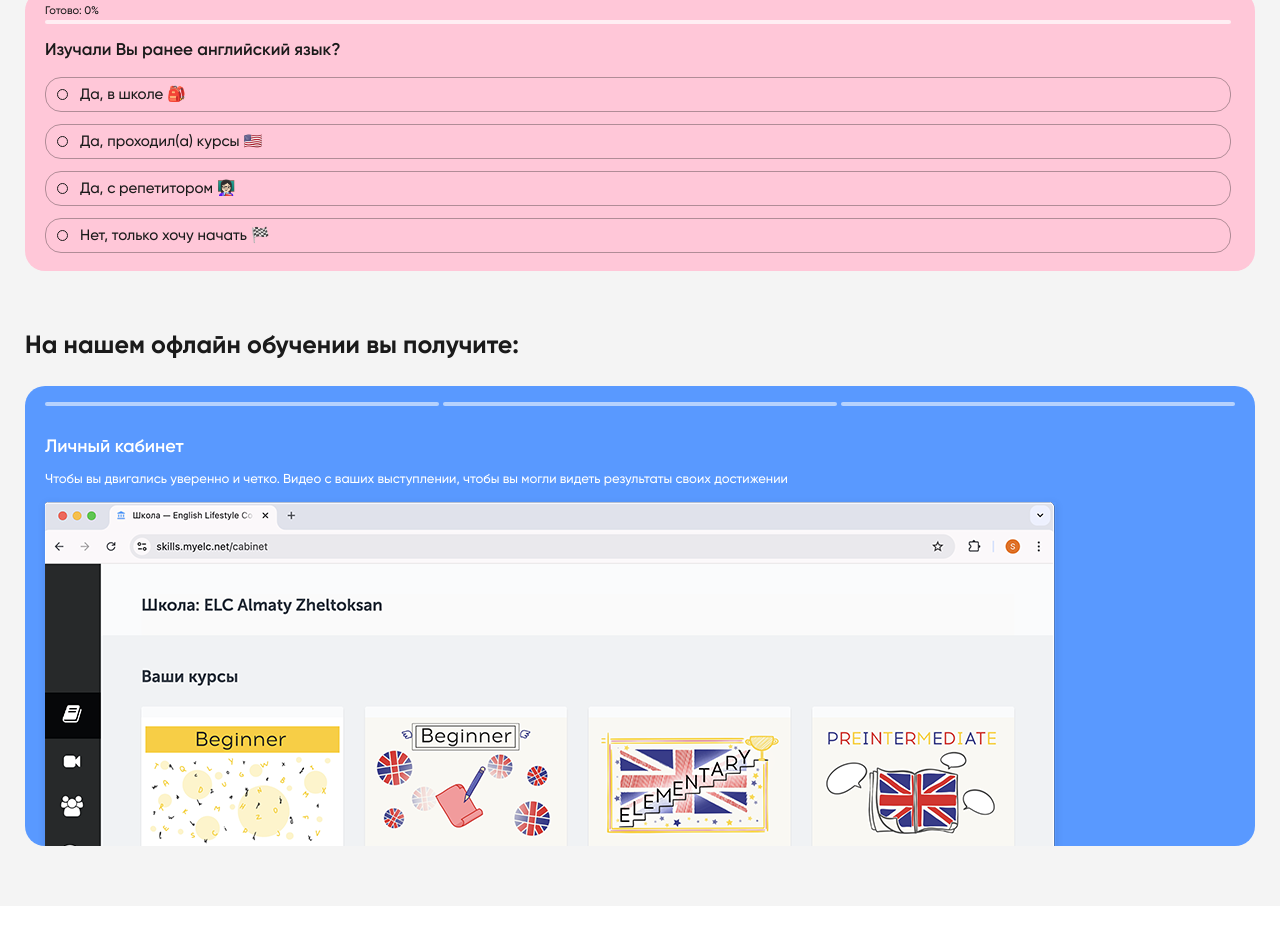
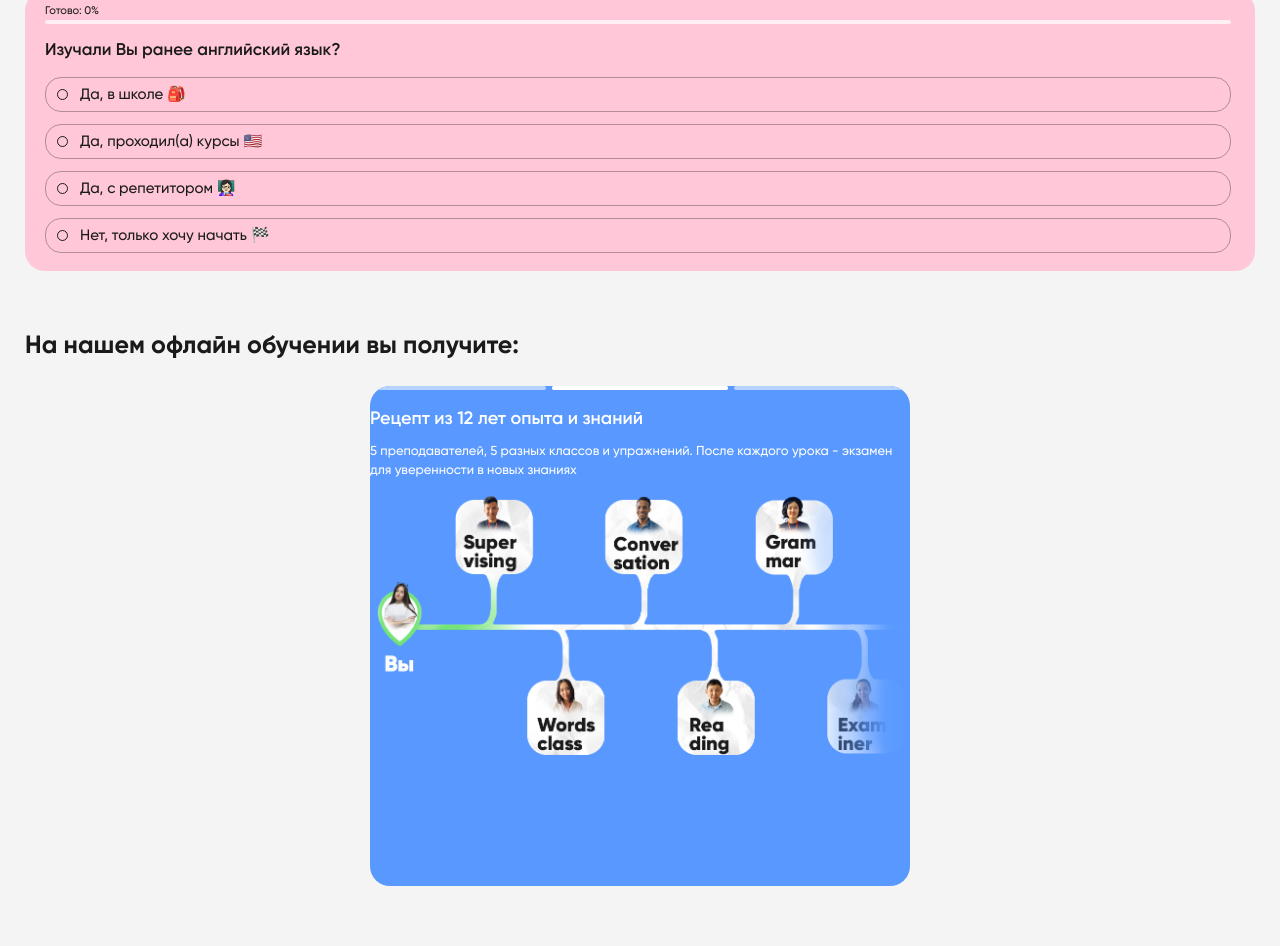
Before and after one commit to Sd111113/melc, a plain HTML site: page index.html in a window 1280 px wide. Shown: the part 1170-2116 px from the top of the page. Before the commit the page ends 2076 px from the top, so only its background shows below. Drawn offline with nearby package versions, Linux system fonts and the light colour scheme.

Commit message:
Update index.html

```diff
--- a/index.html
+++ b/index.html
@@ -850,6 +850,7 @@ document.addEventListener('DOMContentLoaded', () => {
         <img src="images/myelc.net.png" alt="Личный кабинет">
       </div>
     </div>
+
     <div class="benefits__card">
       <div class="benefits__progress">
         <span class="progress-bar"></span>
@@ -857,11 +858,12 @@ document.addEventListener('DOMContentLoaded', () => {
         <span class="progress-bar"></span>
       </div>
       <div class="benefits__content">
-        <h3>До 5 преподавателей за 1 урок</h3>
-        <p>Рецепт, который мы создавали исходя из нашего 12 летнего опыта и знаний. 5 преподавателей, 5 различных классов и упражнении. После каждого урока Вы проходите экзамен, чтобы быть точно уверенным, в своих новых знаниях</p>
+        <h3>Рецепт из 12 лет опыта и знаний</h3>
+        <p>5 преподавателей, 5 разных классов и упражнений. После каждого урока - экзамен для уверенности в новых знаниях</p>
         <img src="images/classes.png" alt="До 5 преподавателей">
       </div>
     </div>
+
     <div class="benefits__card">
       <div class="benefits__progress">
         <span class="progress-bar"></span>
@@ -892,27 +894,24 @@ document.addEventListener('DOMContentLoaded', () => {
 }
 .benefits__carousel {
   position: relative;
-  width: 100%;
+  max-width: 500px;
+  margin: 0 auto;
   height: 460px;
+  background: #5999ff;
+  border-radius: 20px;
+  padding: 20px;
+  color: #ffffff;
   overflow: hidden;
 }
 .benefits__card {
   position: absolute;
+  width: 100%;
+  height: 100%;
   top: 0;
   left: 0;
-  width: 100%;
-  height: 100%;
-  background: #5999ff;
-  border-radius: 20px;
-  padding: 16px 20px;
-  box-sizing: border-box;
-  color: #ffffff;
   opacity: 0;
-  filter: blur(4px);
-  transition: opacity 0.4s ease, filter 0.4s ease;
-  display: flex;
-  flex-direction: column;
-  justify-content: space-between;
+  filter: blur(8px);
+  transition: opacity 0.6s ease, filter 0.6s ease;
 }
 .benefits__card.active {
   opacity: 1;
@@ -920,24 +919,26 @@ document.addEventListener('DOMContentLoaded', () => {
 }
 .benefits__progress {
   display: flex;
-  gap: 4px;
-  margin-bottom: 12px;
+  gap: 6px;
+  margin-bottom: 14px;
 }
 .progress-bar {
   flex: 1;
   height: 4px;
   background: #b6d2fe;
   border-radius: 2px;
+  position: relative;
   overflow: hidden;
-  position: relative;
 }
-.progress-bar::after {
+.progress-bar.fill::after {
   content: "";
-  display: block;
+  position: absolute;
+  top: 0;
+  left: 0;
   height: 100%;
+  width: 100%;
   background: #ffffff;
-  width: 0%;
-  transition: width 2s ease;
+  transition: width 1.5s linear;
 }
 .benefits__content h3 {
   font-family: 'Gilroy Semibold', sans-serif;
@@ -951,43 +952,52 @@ document.addEventListener('DOMContentLoaded', () => {
   line-height: 1.4;
 }
 .benefits__content img {
+  width: auto;
   max-width: 100%;
-  box-shadow: 0 2px 8px rgba(0,0,0,0.1);
+  display: block;
+  box-shadow: none;
 }
 </style>
 
 <script>
-let observer = new IntersectionObserver(entries => {
+document.addEventListener('DOMContentLoaded', () => {
+  const cards = document.querySelectorAll('.benefits__card');
+  const progressBars = document.querySelectorAll('.benefits__progress .progress-bar');
+  let current = 0;
+  let started = false;
+
+  const observer = new IntersectionObserver(entries => {
     entries.forEach(entry => {
-    if (entry.isIntersecting) {
+      if (entry.isIntersecting && !started) {
+        started = true;
         startCarousel();
-      observer.disconnect();
       }
     });
   }, { threshold: 0.45 });
+
   observer.observe(document.getElementById('benefits-carousel'));
 
-let current = 0;
   function startCarousel() {
-  const cards = document.querySelectorAll('.benefits__card');
+    showCard(current);
+    setInterval(() => {
+      current = (current + 1) % cards.length;
+      showCard(current);
+    }, 3000);
+  }
+
   function showCard(index) {
     cards.forEach((card, i) => {
       card.classList.toggle('active', i === index);
       const bars = card.querySelectorAll('.progress-bar');
-      bars.forEach((bar, j) => {
-        bar.querySelector('::after').style.width = '0%';
-        if (i === index && j === 0) {
-          setTimeout(() => bar.querySelector('::after').style.width = '100%', 10);
+      bars.forEach((bar, bIndex) => {
+        bar.classList.remove('fill');
+        if (bIndex === index) {
+          setTimeout(() => bar.classList.add('fill'), 50);
         }
       });
     });
   }
-  showCard(current);
-  setInterval(() => {
-    current = (current + 1) % cards.length;
-    showCard(current);
-  }, 2000);
-}
+});
 </script>
 <script src="https://unpkg.com/imask"></script>
 <script src="https://cdn.jsdelivr.net/npm/canvas-confetti@1.9.0/dist/confetti.browser.min.js"></script>
```
Lines whose indentation alone changed are shown as unchanged.
